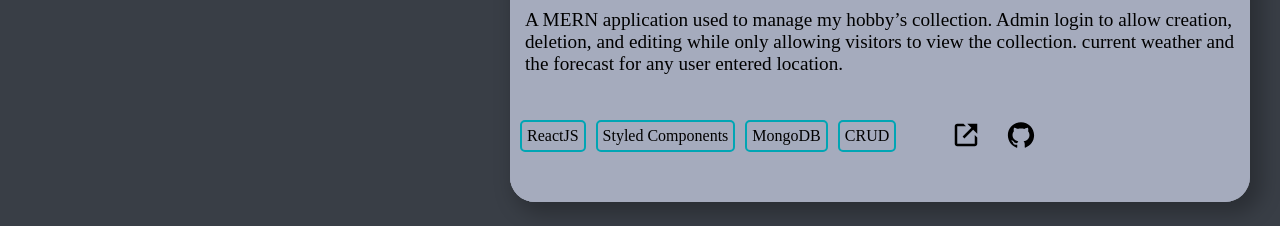
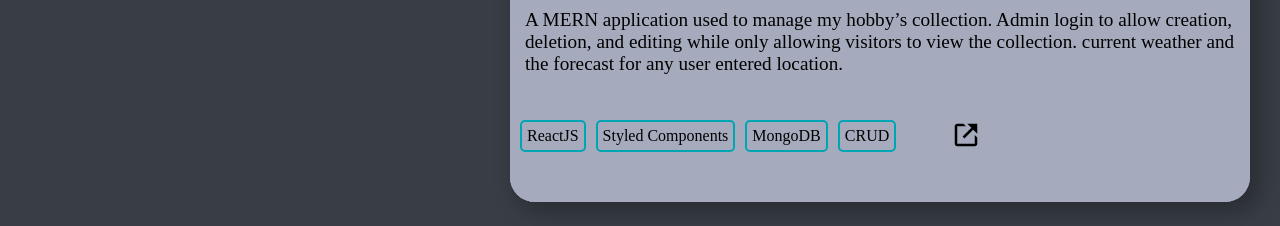
Before and after one commit to jdanthdavis/Portfolio, a React (Create React App) app: page / in a window 1280 px wide. Shown: the part 1740-1966 px from the top of the page. Built offline with nearby package versions, Linux system fonts and the light colour scheme.

Commit message:
Fixed Project.js link

```diff
--- a/src/components/Project.js
+++ b/src/components/Project.js
@@ -51,9 +51,9 @@ const Projects = () => {
                                     <DemoLink key={index.demo1} href={project.demo} target='_blank'>
                                         <DemoIcon />
                                     </DemoLink>
-                                    <RepoLink key={index.repo1} href={project.repo} target='_blank'>
+                                    {/* <RepoLink key={index.repo1} href={project.repo} target='_blank'>
                                         <RepoIcon />
-                                    </RepoLink>
+                                    </RepoLink> */}
                                 </LinkWrapper>
                             </ProjectCardDetailWrap>
                         ))}
```
